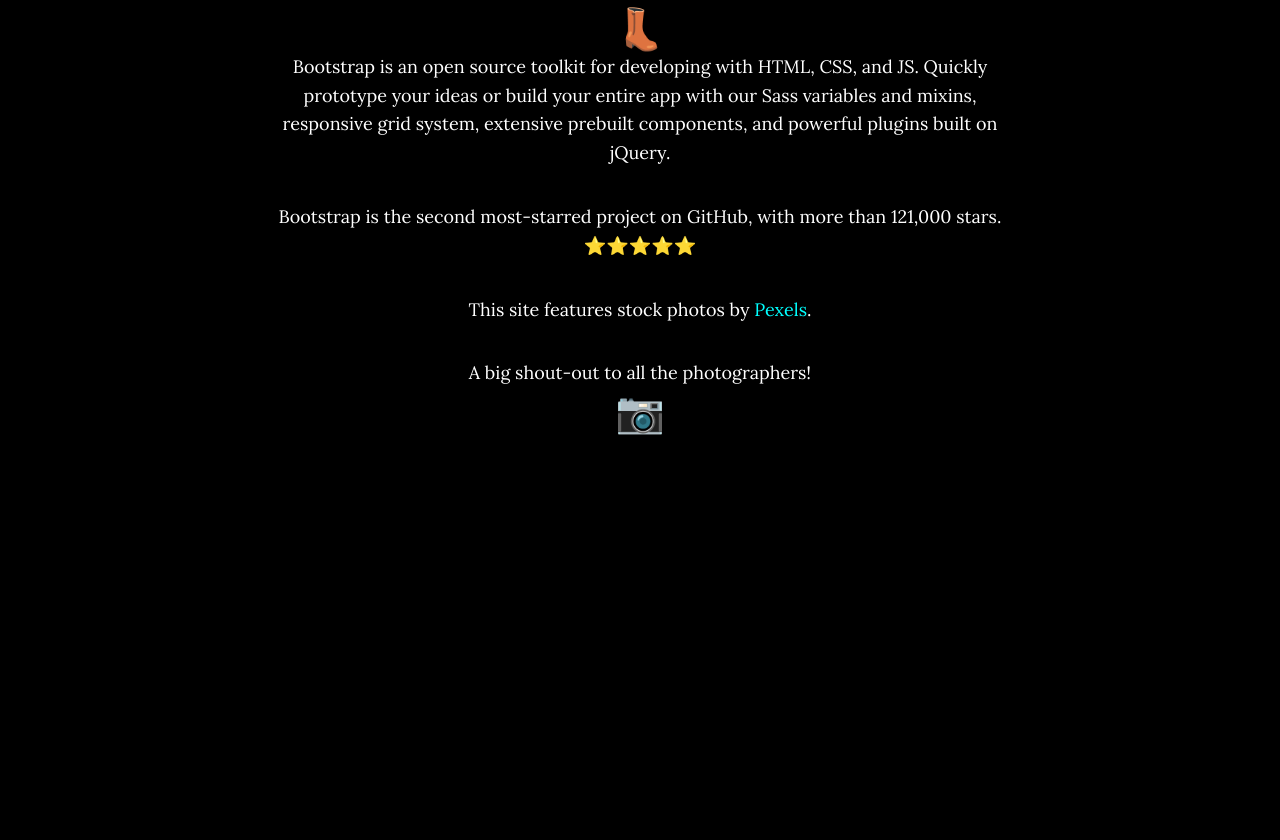
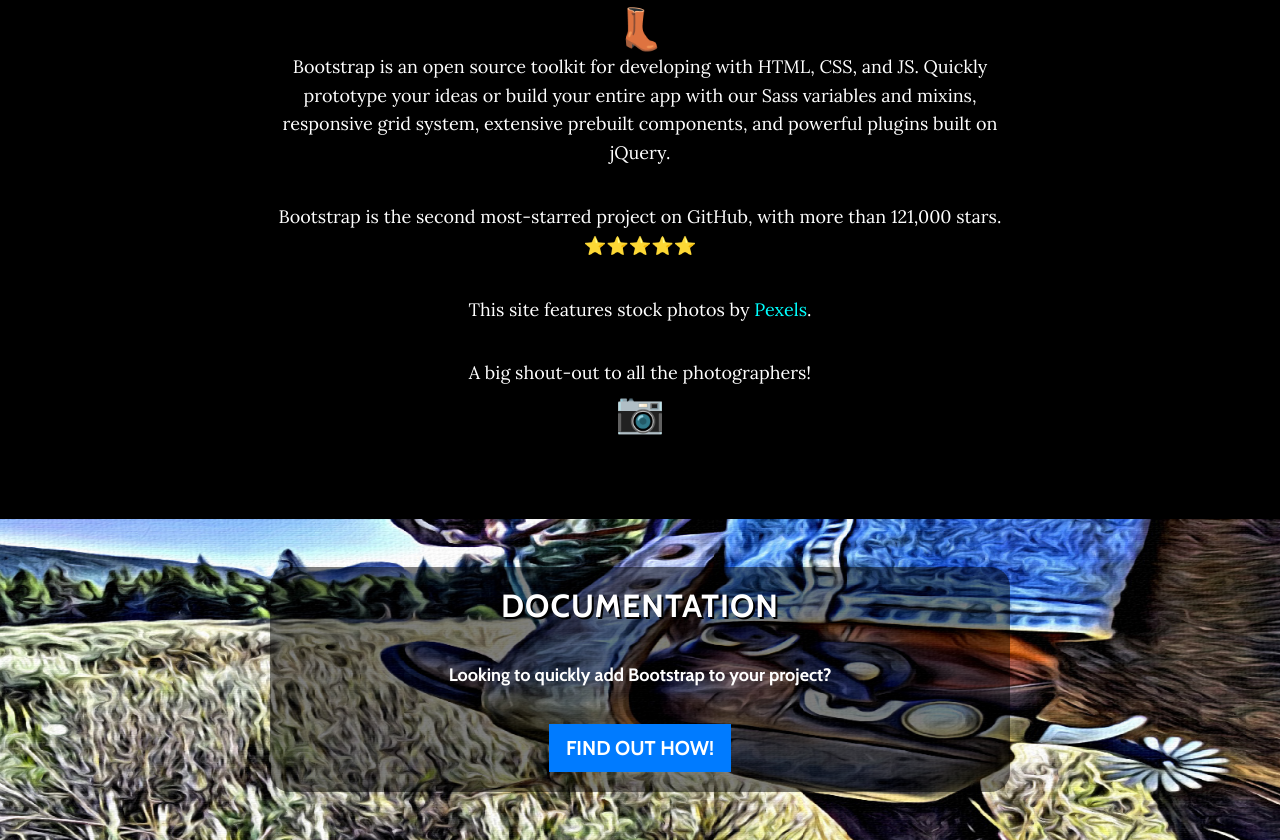
Before and after one commit to yisus82/zenva-bootstrap4, a website: page ResponsiveWebPage/index.html in a window 1280 px wide. Shown: the part 947-1787 px from the top of the page. Before the commit the page ends 1466 px from the top, so only its background shows below. Drawn offline with nearby package versions, Linux system fonts and the light colour scheme.

Commit message:
Documentation section

```diff
--- a/ResponsiveWebPage/css/styles.css
+++ b/ResponsiveWebPage/css/styles.css
@@ -146,6 +146,21 @@
   padding: 3rem;
 }
 
+.doc-section {
+  background: url('../img/downloads-bg.jpg') no-repeat center center scroll;
+  background-color: black;
+  background-size: cover;
+  color: white;
+}
+
+.btn {
+  border-radius: 0;
+  font-family: 'Cabin', sans-serif;
+  font-weight: 400;
+  text-transform: uppercase;
+  transition: all 0.3s ease-in-out;
+}
+
 @media (min-width: 768px) {
   p {
     font-size: 18px;
--- a/ResponsiveWebPage/index.html
+++ b/ResponsiveWebPage/index.html
@@ -98,6 +98,20 @@
       </div>
     </section>
 
+    <section class="doc-section content-section text-center">
+      <div class="container">
+        <div class="col-lg-8 mx-auto tag-line">
+          <h2 class="text-drop">DOCUMENTATION</h2>
+          <p>Looking to quickly add Bootstrap to your project?</p>
+          <a
+            href="https://getbootstrap.com/docs/4.3/getting-started/introduction/"
+            class="btn btn-primary btn-lg"
+            >Find Out How!</a
+          >
+        </div>
+      </div>
+    </section>
+
     <script src="https://code.jquery.com/jquery-3.4.1.min.js" crossorigin="anonymous"></script>
     <script
       src="https://cdnjs.cloudflare.com/ajax/libs/popper.js/1.14.7/umd/popper.min.js"
```
